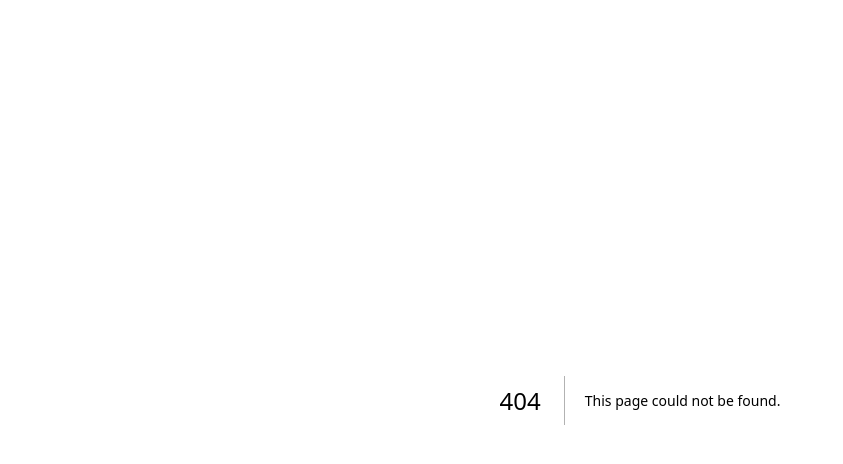
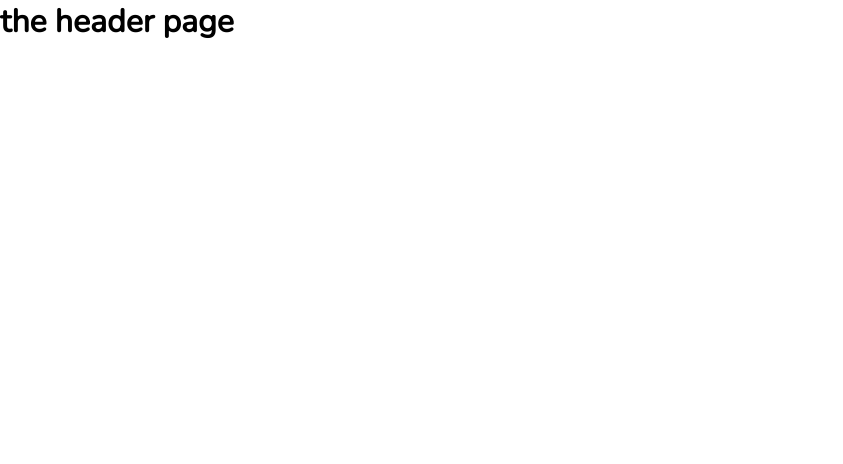
Before and after one commit to blossom-babs/remote-global, a Next.js app: page /admin in a window 1280 px wide. Before the commit this address had no page. Shown: the top 464 px of the page, without its empty margins (0-843 px from the left). Built offline with nearby package versions, Linux system fonts and the light colour scheme; a web font is replaced by a local one.

Commit message:
remove admin page code

```diff
--- /dev/null
+++ b/src/pages/admin.tsx
@@ -0,0 +1,64 @@
+// import Layout from '@/components/Layout';
+// import * as React from 'react';
+// import { DataGrid, GridColDef } from '@mui/x-data-grid';
+// import { prisma } from 'lib/prisma';
+
+// const columns: GridColDef[] = [
+// 	{ field: 'companyLogo', headerName: 'Logo', width: 130 },
+// 	{ field: 'companyName', headerName: 'Name', width: 130 },
+// 	{ field: 'location', headerName: 'location', width: 130 },
+// 	{ field: 'size', headerName: 'size', width: 90 }
+// ];
+
+// interface Companies {
+// 	companies: {
+// 		id: string;
+// 		companyName: string;
+// 		companyLogo: string;
+// 		website: string;
+// 		about: string;
+// 		companySize: string;
+// 		approved: boolean;
+// 		location: string;
+// 	}[];
+// }
+
+// export default function Admin({ companies }: Companies) {
+// 	return (
+// 		<>
+// 			<Layout>
+// 				<div className="admin">
+// 					<h1>this is a protected route</h1>
+
+// 					<div style={{ height: 400, width: '100%' }}>
+// 						<DataGrid
+// 							rows={}
+// 							columns={columns}
+// 							pageSize={5}
+// 							rowsPerPageOptions={[5]}
+// 							checkboxSelection
+// 						/>
+// 					</div>
+// 				</div>
+// 			</Layout>
+// 		</>
+// 	);
+// }
+
+// export async function getServerSideProps() {
+// 	const companies = await prisma.company.findMany();
+
+// 	return {
+// 		props: {
+// 			companies: JSON.parse(JSON.stringify(companies))
+// 		}
+// 	};
+// }
+
+export default function Admin() {
+	return (
+		<>
+			<h1>the header page</h1>
+		</>
+	);
+}
```
